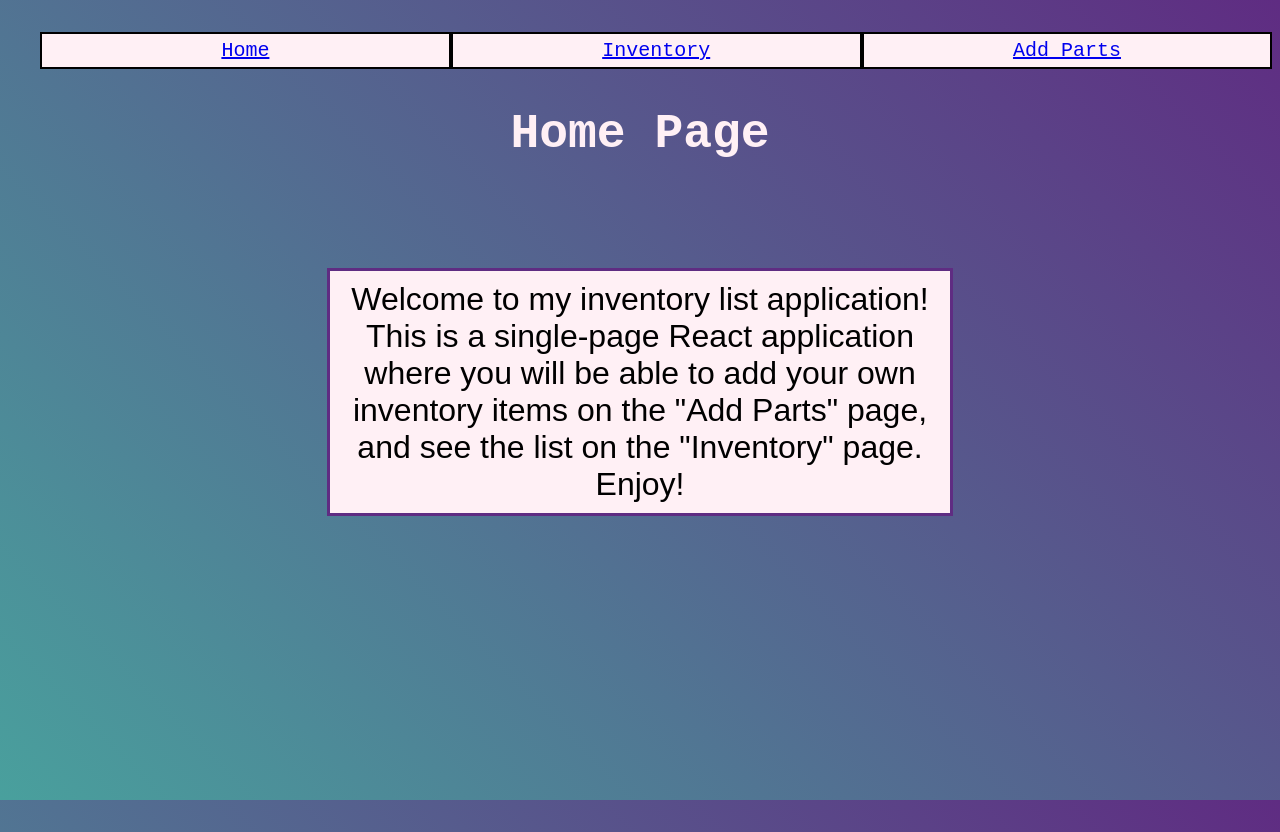
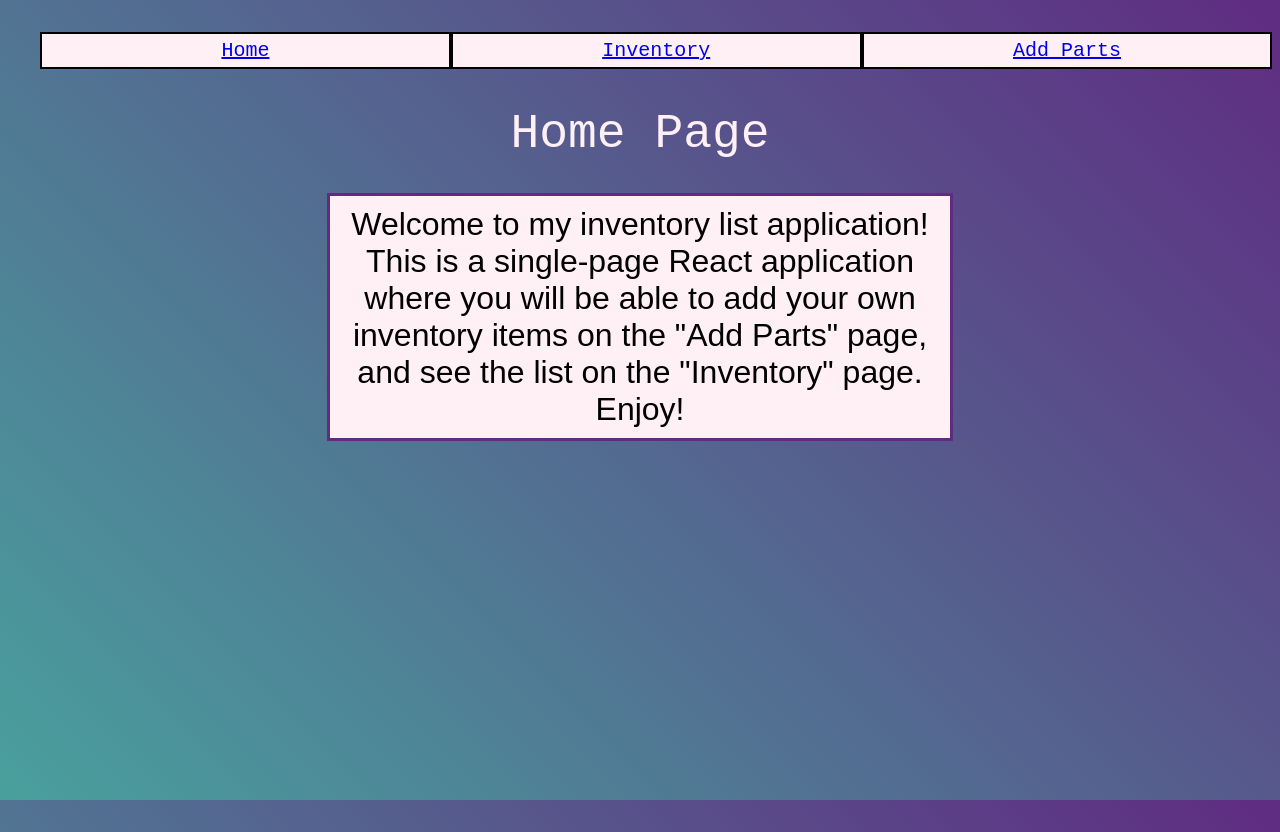
Before and after one commit to august-jk/phase-2-project, a React (Create React App) app: page / in a window 1280 px wide. Built offline with nearby package versions, Linux system fonts and the light colour scheme; data requests are answered from the project's data file.

Commit message:
edit CSS

```diff
--- a/src/App.css
+++ b/src/App.css
@@ -41,11 +41,12 @@ p {
 }
 
 h1 {
-  padding: 75px;
+  padding-top: 75px;
   text-align: center;
   font-family: 'Courier New', Courier, monospace;
   color: lavenderblush;
   font-size:xxx-large;
+  font-weight: lighter;
 
 }
 
```
